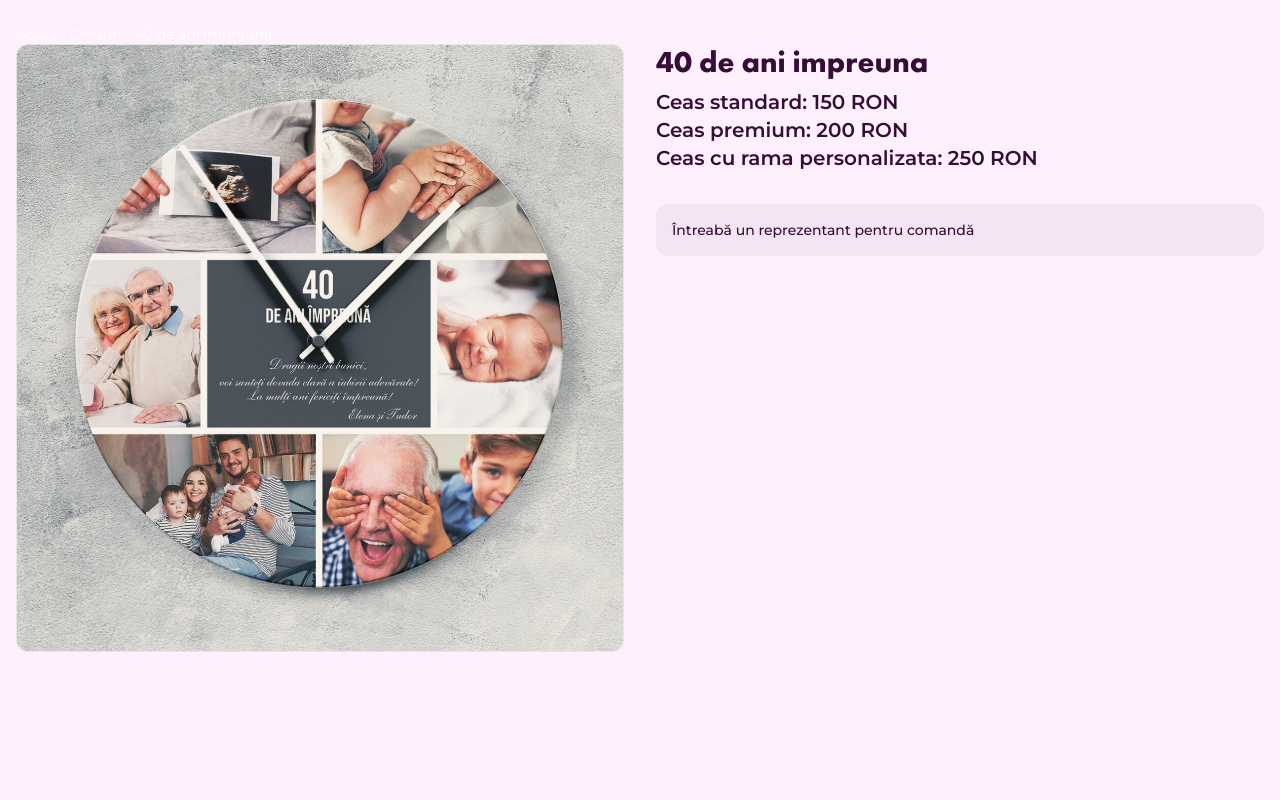
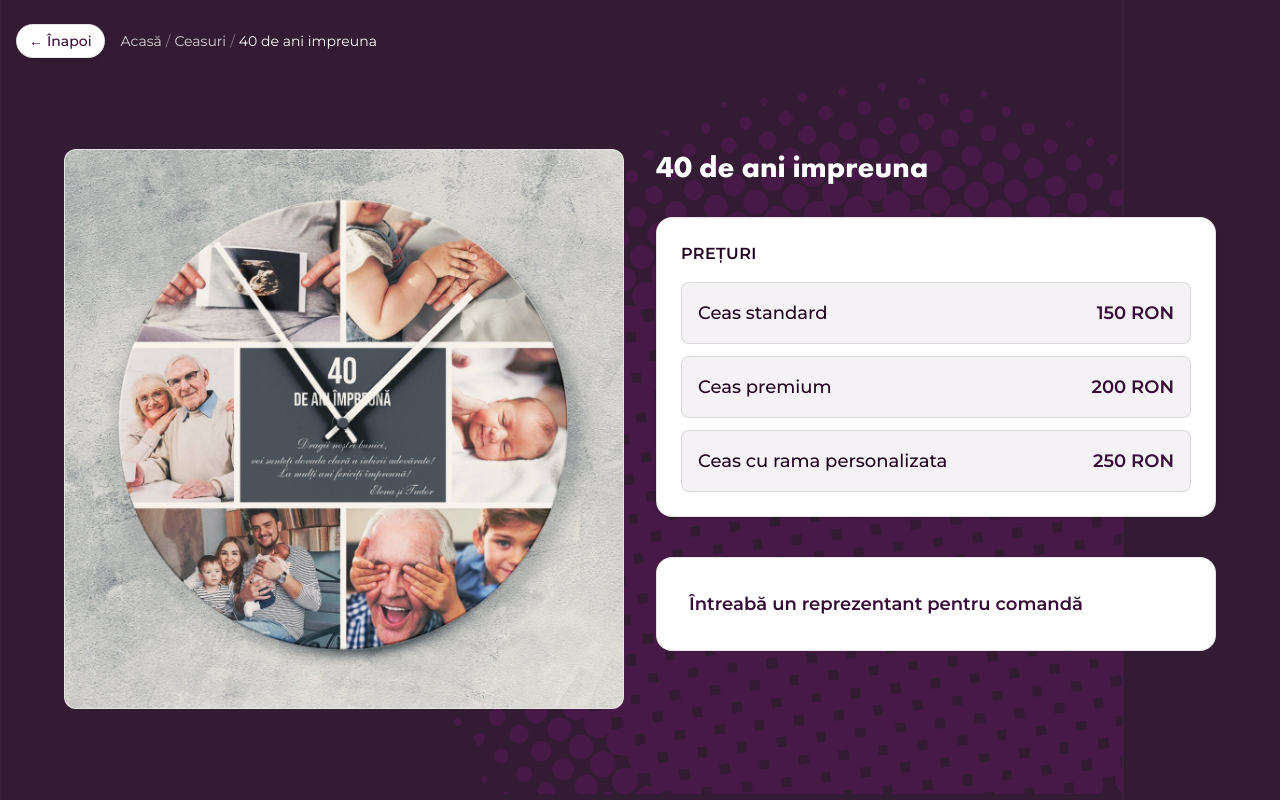
Before and after one commit to kLaz3r/logotip-kiosk, a Next.js app: page /design/ceasuri-ceas-1-jpg in a window 1280 px wide. Built offline with nearby package versions, Linux system fonts and the light colour scheme.

Commit message:
consistent padding and added logo

```diff
--- a/src/app/design/[id]/page.tsx
+++ b/src/app/design/[id]/page.tsx
@@ -1,5 +1,6 @@
 import { notFound } from "next/navigation";
 import { use } from "react";
+import { BackButton } from "~/components/BackButton";
 import { DesignDetail } from "~/components/DesignDetail";
 import { NavigationBreadcrumb } from "~/components/NavigationBreadcrumb";
 import { getCategories, getDesignById } from "~/lib/catalogue";
@@ -20,18 +21,32 @@
   );
 
   return (
-    <main className="container mx-auto h-screen overflow-hidden px-4 py-6">
+    <main
+      className="h-screen overflow-hidden px-4 py-6"
+      style={{ backgroundImage: "url(/logotip-bg.svg)" }}
+    >
+      <div className="container mx-auto flex h-full min-h-0 flex-col">
+        <div className="mb-6 flex shrink-0 items-center gap-4">
+          <BackButton />
           <NavigationBreadcrumb
             items={[
               { label: "Acasă", href: "/" },
               category
                 ? { label: category.name, href: `/${category.slug}` }
                 : { label: "Categorie" },
-          subcategory ? { label: subcategory.name } : { label: design.name },
+              subcategory
+                ? { label: subcategory.name }
+                : { label: design.name },
             ]}
             variant="light"
           />
+        </div>
+        <div className="flex min-h-0 flex-1 items-center justify-center overflow-auto">
+          <div className="w-full max-w-6xl">
             <DesignDetail design={design} />
+          </div>
+        </div>
+      </div>
     </main>
   );
 }
--- a/src/app/page.tsx
+++ b/src/app/page.tsx
@@ -16,14 +16,22 @@
   return (
     <main className="bg-background h-screen overflow-hidden">
       <section
-        className="container mx-auto h-full bg-cover px-4 pt-8 pb-8"
+        className="container mx-auto h-full bg-cover px-4 py-6"
         style={{ backgroundImage: "url(/logotip-bg.svg)" }}
       >
         <div className="flex h-full min-h-0 flex-col">
-          <div className="mb-6 flex shrink-0 items-center gap-4">
+          <div className="mb-6 flex shrink-0 items-center justify-between gap-4">
             <h1 className="font-display text-3xl font-bold text-white">
               Categorii de produse
             </h1>
+            <Image
+              src="/logo.svg"
+              alt="Logotip"
+              width={140}
+              height={40}
+              priority
+              className="h-10 w-auto"
+            />
           </div>
           <div className="mx-auto grid h-full w-full grid-cols-3 [grid-template-rows:repeat(2,minmax(0,1fr))] gap-4">
             {paginatedCategories.map((cat) => {
--- a/src/components/DesignDetail.tsx
+++ b/src/components/DesignDetail.tsx
@@ -6,6 +6,9 @@
 }
 
 export function DesignDetail({ design }: DesignDetailProps) {
+  const formatRon = (value: number) => `${value.toLocaleString("ro-RO")} RON`;
+  const pricingEntries = Object.entries(design.pricing);
+  const hasTags = Boolean(design.tags?.length);
   return (
     <div className="grid grid-cols-1 gap-8 lg:grid-cols-2">
       <div className="relative aspect-square w-full overflow-hidden rounded-xl border border-black/10 bg-white">
@@ -19,45 +22,86 @@
         />
       </div>
       <div>
-        <h1 className="font-display text-primary text-3xl font-bold">
+        <h1 className="font-display text-3xl font-bold text-white">
           {design.name}
         </h1>
-        <div className="mt-2">
-          {Object.entries(design.pricing).map(([type, price]) => (
-            <p key={type} className="text-primary text-xl font-semibold">
-              {type}: {price} RON
-            </p>
-          ))}
-        </div>
-        {design.description ? (
-          <p className="text-text/80 mt-4">{design.description}</p>
+        {hasTags || design.customizable ? (
+          <div className="mt-3 flex flex-wrap items-center gap-2">
+            {design.customizable ? (
+              <span className="text-primary rounded-full bg-white px-3 py-1 text-xs font-medium">
+                Personalizabil
+              </span>
+            ) : null}
+            {design.tags?.map((tag) => (
+              <span
+                key={tag}
+                className="text-primary rounded-full bg-white px-3 py-1 text-xs font-medium"
+              >
+                {tag}
+              </span>
+            ))}
+          </div>
         ) : null}
 
+        <div className="mt-4">
+          {design.description ? (
+            <p className="text-white/80">{design.description}</p>
+          ) : null}
+        </div>
+
+        <div className="mt-8 rounded-2xl border border-black/10 bg-white p-6 shadow-sm">
+          <div className="mb-4 flex items-baseline justify-between gap-3">
+            <h2 className="text-text text-base font-semibold tracking-wide uppercase">
+              Prețuri
+            </h2>
+            {design.priceRange ? (
+              <p className="text-primary text-sm font-medium md:text-base">
+                {design.priceRange.min === design.priceRange.max
+                  ? `Fix ${formatRon(design.priceRange.min)}`
+                  : `De la ${formatRon(design.priceRange.min)} până la ${formatRon(
+                      design.priceRange.max,
+                    )}`}
+              </p>
+            ) : null}
+          </div>
+
+          <div className="grid grid-cols-1 gap-3">
+            {pricingEntries.map(([type, price]) => (
+              <div
+                key={type}
+                className="bg-primary/5 flex items-center justify-between rounded-lg border border-black/10 px-4 py-4"
+              >
+                <span className="text-text text-base font-medium md:text-lg">
+                  {type}
+                </span>
+                <span className="text-primary text-base font-semibold md:text-lg">
+                  {formatRon(price)}
+                </span>
+              </div>
+            ))}
+          </div>
+        </div>
+
         <div className="mt-6 space-y-3">
-          {design.customizable ? (
-            <p className="bg-secondary/20 rounded px-3 py-2 text-sm">
-              Poate fi personalizat cu text/poză
-            </p>
-          ) : null}
           {design.materials?.length ? (
-            <p className="text-text/80 text-sm">
+            <p className="text-sm text-white/80">
               Materiale: {design.materials.join(", ")}
             </p>
           ) : null}
           {design.sizes?.length ? (
-            <p className="text-text/80 text-sm">
+            <p className="text-sm text-white/80">
               Mărimi: {design.sizes.join(", ")}
             </p>
           ) : null}
           {design.turnaroundTime ? (
-            <p className="text-text/80 text-sm">
+            <p className="text-sm text-white/80">
               Timp execuție: {design.turnaroundTime}
             </p>
           ) : null}
         </div>
 
-        <div className="bg-primary/5 mt-8 rounded-xl p-4">
-          <p className="text-primary text-sm font-medium">
+        <div className="mt-10 rounded-2xl border border-black/10 bg-white p-6 md:p-8">
+          <p className="text-primary text-base font-semibold md:text-lg">
             Întreabă un reprezentant pentru comandă
           </p>
         </div>
```
Lines whose indentation alone changed are shown as unchanged.
